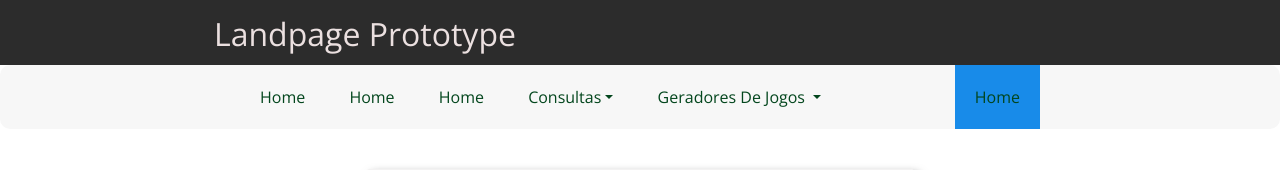
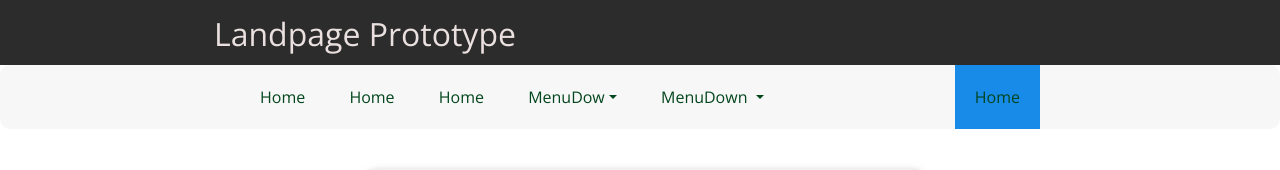
Before and after one commit to ElMaxh0/Prototipo-Landpage, a plain HTML site: page index.html in a window 1280 px wide. Shown: the top 170 px of the page. Drawn offline with nearby package versions, Linux system fonts and the light colour scheme.

Commit message:
Update index.html

```diff
--- a/index.html
+++ b/index.html
@@ -21,7 +21,7 @@
                 <li><a href="#">Home</a></li>
                 <li><a href="#">Home</a></li>
                 <li class="nav-item dropdown">
-                    <a class="nav-link dropdown-toggle" href="#" id="navbarDropdownMenuLink" >Consultas</a>
+                    <a class="nav-link dropdown-toggle" href="#" id="navbarDropdownMenuLink" >MenuDow</a>
                     <div class="dropdown-menu" aria-labelledby="navbarDropdownMenuLink">
                         <a class="dropdown-item" href="">Option1</a>
                         <a class="dropdown-item" href="">Option2</a>
@@ -31,7 +31,7 @@
                     </li>
 
                 <li class="nav-item dropdown">
-                    <a class="nav-link dropdown-toggle" href="#" id="navbarDropdownMenuLink" >Geradores De Jogos </a>
+                    <a class="nav-link dropdown-toggle" href="#" id="navbarDropdownMenuLink" >MenuDown </a>
                     <div class="dropdown-menu" aria-labelledby="navbarDropdownMenuLink">
                         <a class="dropdown-item" href="">Option1</a>
                         <a class="dropdown-item" href="">Option2</a>
```
